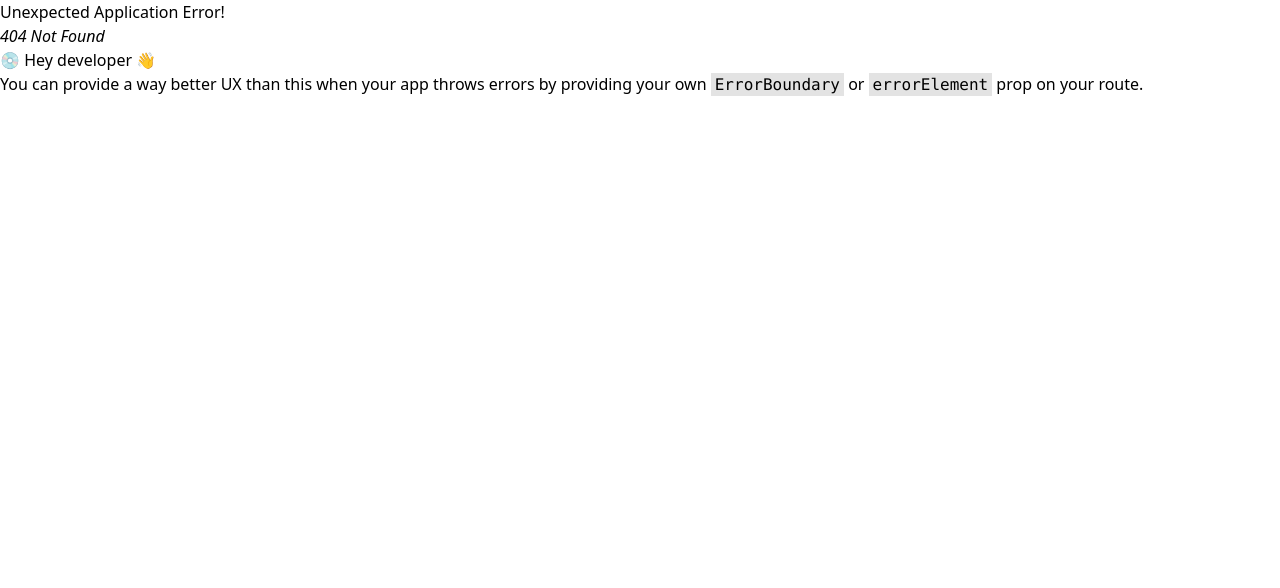
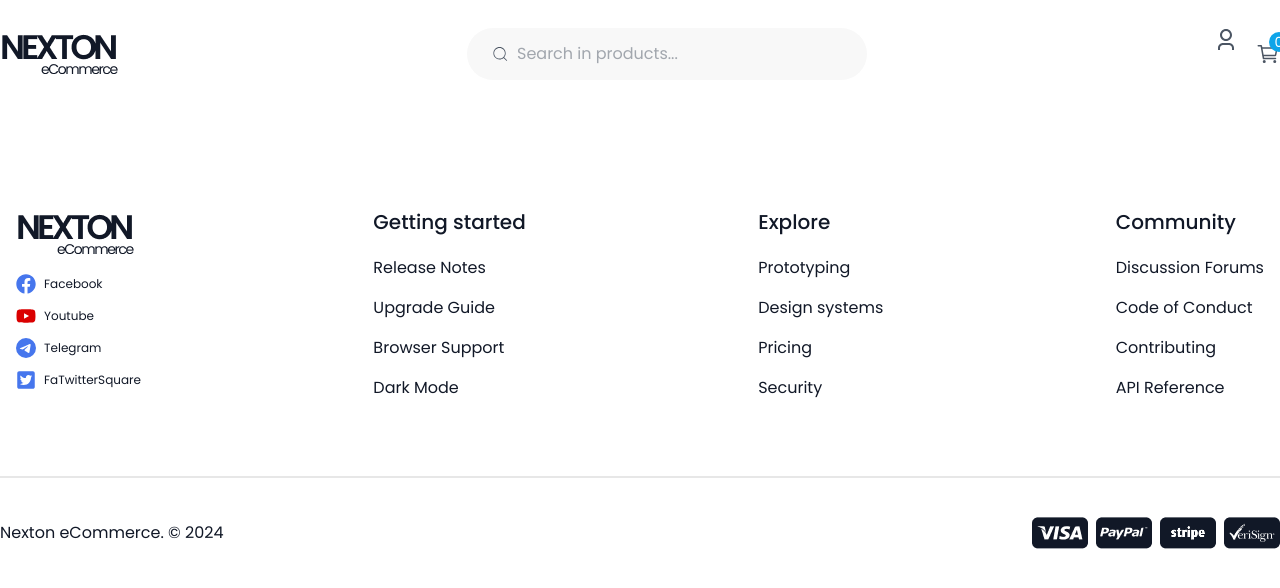
Before and after one commit to mahirTheCoder/Nexton-E-commerce, a React (Vite) app: page /Login in a window 1280 px wide. Before the commit this address had no page. Shown: the top 588 px of the page. Built offline with nearby package versions, Linux system fonts and the light colour scheme; no server answers.

Commit message:
add login and register page

```diff
--- a/src/App.jsx
+++ b/src/App.jsx
@@ -8,6 +8,8 @@ import ProductPage from "./Pages/ProductPage";
 import Checkout from "./Pages/Checkout";
 import LocalStorage from "./Pages/LocalStorage";
 import AllProducts from "./Components/AllProducts";
+import Login from "./Pages/Login";
+import Register from "./Pages/Register";
 const App = () => {
   const myRoute = createBrowserRouter(
     createRoutesFromElements(
@@ -17,6 +19,8 @@ const App = () => {
         <Route path="/ProductPage/:alus" element={<ProductPage />} />
         <Route path="/Localstorage" element={<LocalStorage />} />
         <Route path="/AllProducts" element={<AllProducts />} />
+        <Route path="/Login" element={<Login />} />
+        <Route path="/Register" element={<Register />} />
       </Route>
     )
   );
--- a/src/Components/Navbar.jsx
+++ b/src/Components/Navbar.jsx
@@ -35,9 +35,9 @@ const Navbar = () => {
 
               {/* ------------------cart buttons------------- */}
               <div className="buttons flex gap-4.5">
-                <button>
+                <Link to={"/login"}>
                   <RiUser3Line className="text-2xl text-[#4B5563] " />
-                </button>
+                </Link>
                 <button onClick={() => setShowCArt(true)} className=" relative">
                   <IoCartOutline className="text-2xl text-[#4B5563]  " />
                   <div className="round w-5 h-5 bg-[#0EA5E9] rounded-4xl flex justify-center items-center text-sm font-poppins font-normal text-[#FFF]  absolute top-1 right-[-9px]">
--- /dev/null
+++ b/src/Pages/Login.jsx
@@ -0,0 +1,12 @@
+import React from 'react'
+
+const Login = () => {
+  return (
+    <>
+
+
+    </>
+  )
+}
+
+export default Login
--- /dev/null
+++ b/src/Pages/Register.jsx
@@ -0,0 +1,13 @@
+import React from 'react'
+
+const Register = () => {
+  return (
+    <>
+
+
+
+    </>
+  )
+}
+
+export default Register
```
